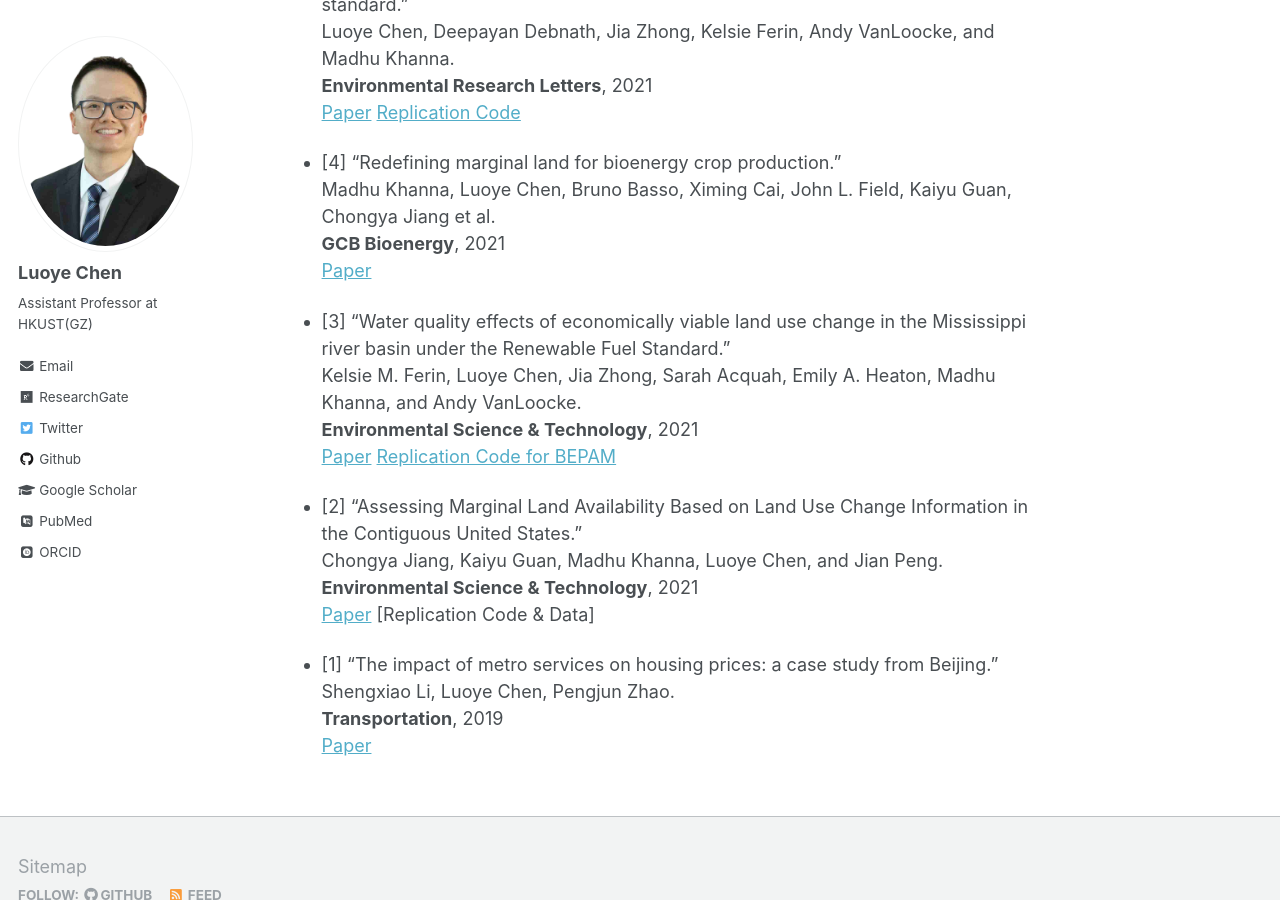
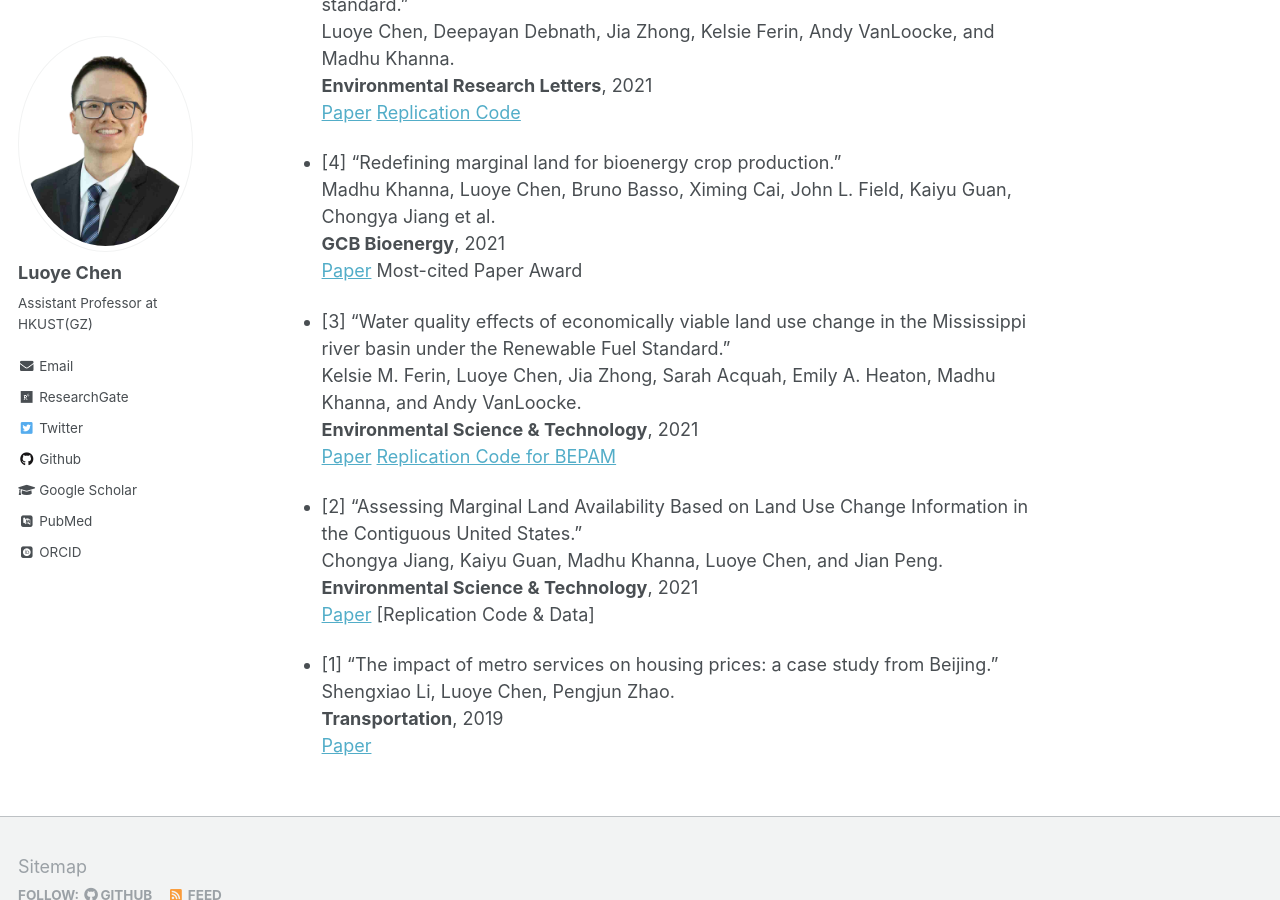
Before and after one commit to luoyec/luoyec.github.io, a Jekyll site: the page built from _pages/publication2.md, in a window 1280 px wide and 900 px high, scrolled down 2214 px. Built offline with Jekyll 4.4.1, drawn with Linux system fonts in a browser that asks for light colours; some web fonts are replaced.

Commit message:
Update publication2.md

```diff
--- a/_pages/publication2.md
+++ b/_pages/publication2.md
@@ -69,6 +69,7 @@ redirect_from:
   Madhu Khanna, Luoye Chen, Bruno Basso, Ximing Cai, John L. Field, Kaiyu Guan, Chongya Jiang et al. \
   **GCB Bioenergy**, 2021 \
   [Paper](https://onlinelibrary.wiley.com/doi/full/10.1111/gcbb.12877)
+  Most-cited Paper Award
 
 - [3] "Water quality effects of economically viable land use change in the Mississippi river basin under the Renewable Fuel Standard." \
   Kelsie M. Ferin, Luoye Chen, Jia Zhong, Sarah Acquah, Emily A. Heaton, Madhu Khanna, and Andy VanLoocke. \
```
